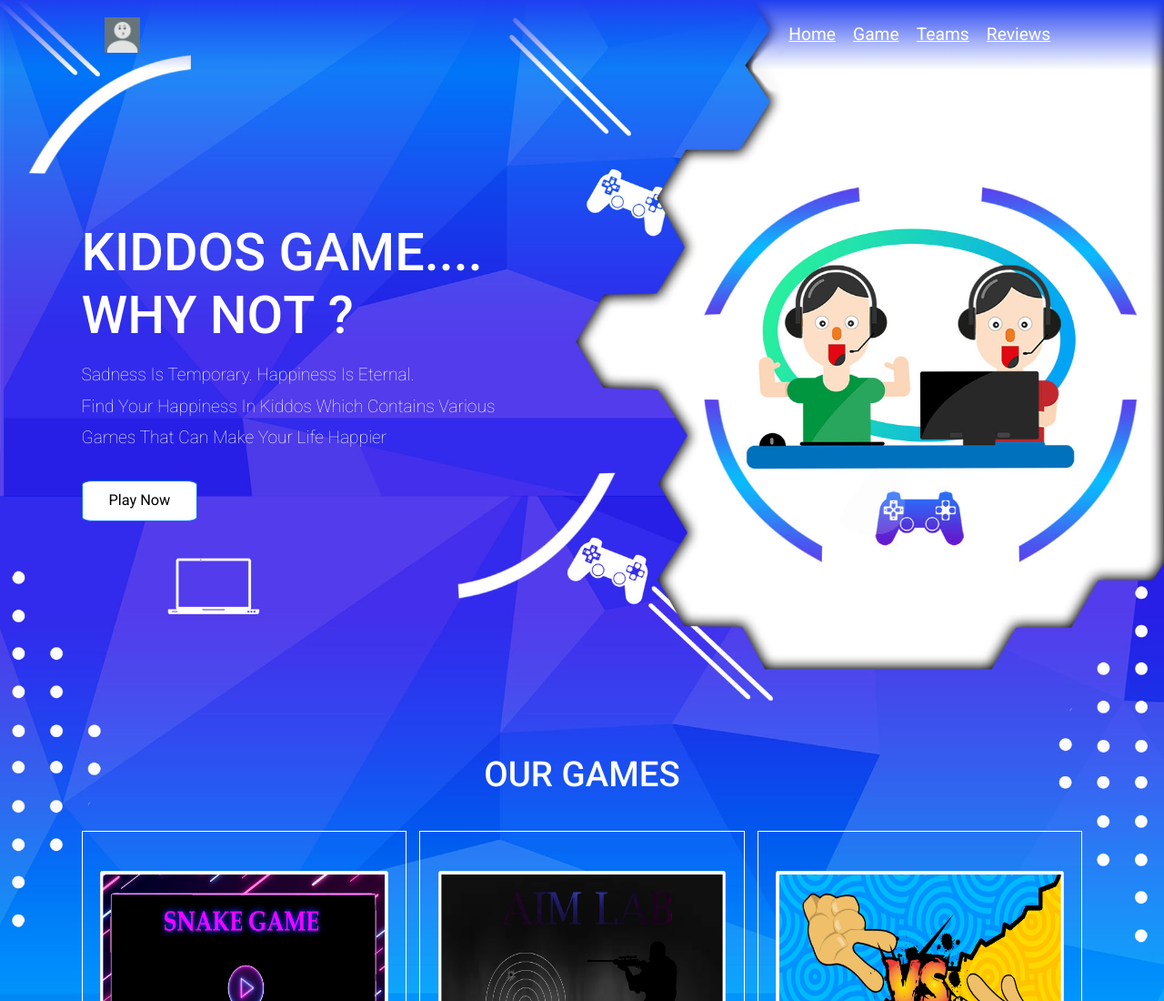
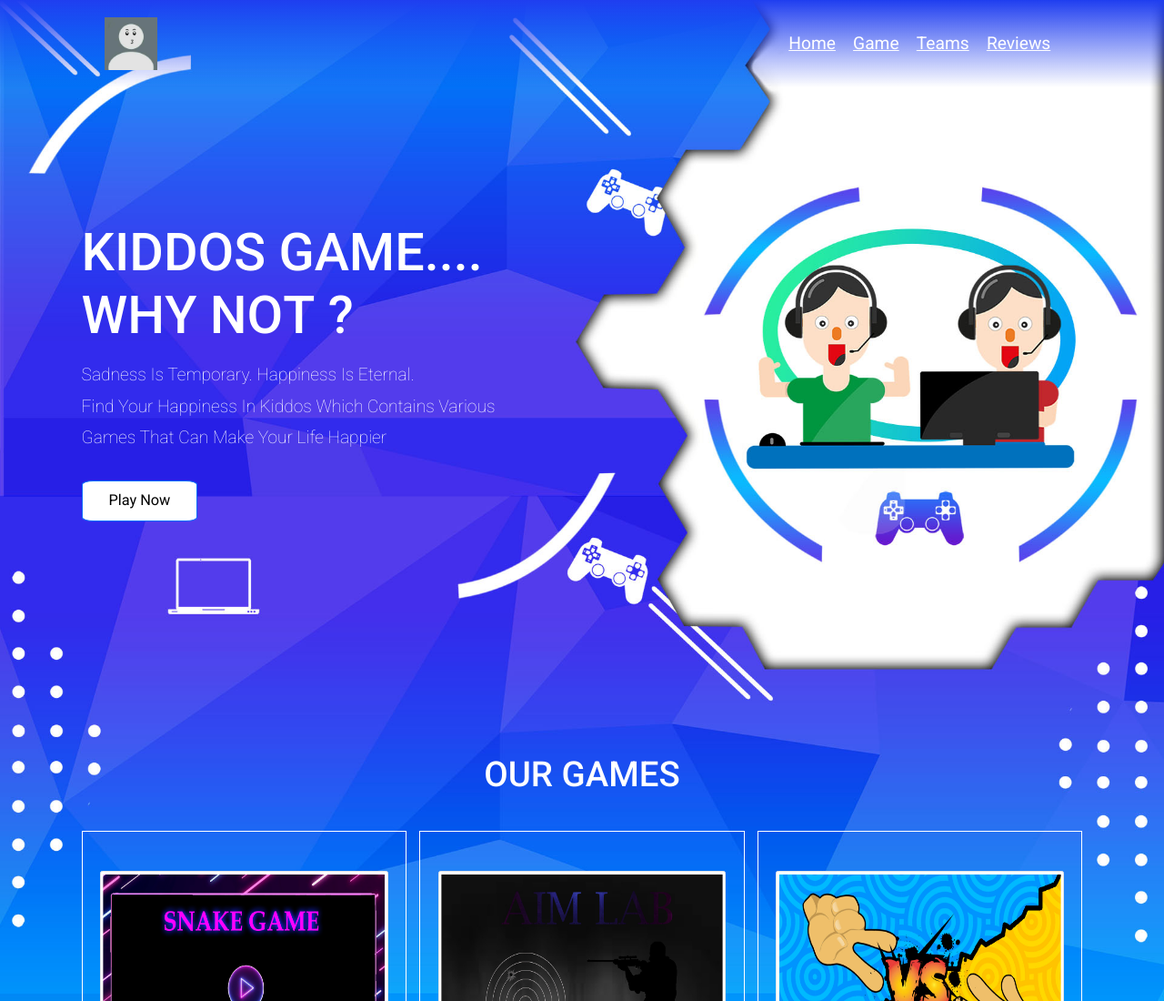
Before and after one commit to Delvinlim/uas-project, a plain HTML site: page index.html in a window 1280 px wide. Shown: the top 1100 px of the page at 91% size. Drawn offline with Linux system fonts and the light colour scheme; files whose address does not match are found by name.

Commit message:
adding logo

```diff
--- a/assets/css/style.css
+++ b/assets/css/style.css
@@ -94,7 +94,7 @@ section{
 }
 
 .header .logo img{
-    height: 4rem;
+    height: 6rem;
 }
 
 .header .navbar a{
```
Also changed, not shown: assets/images/logo kelompok 6.png (added).
